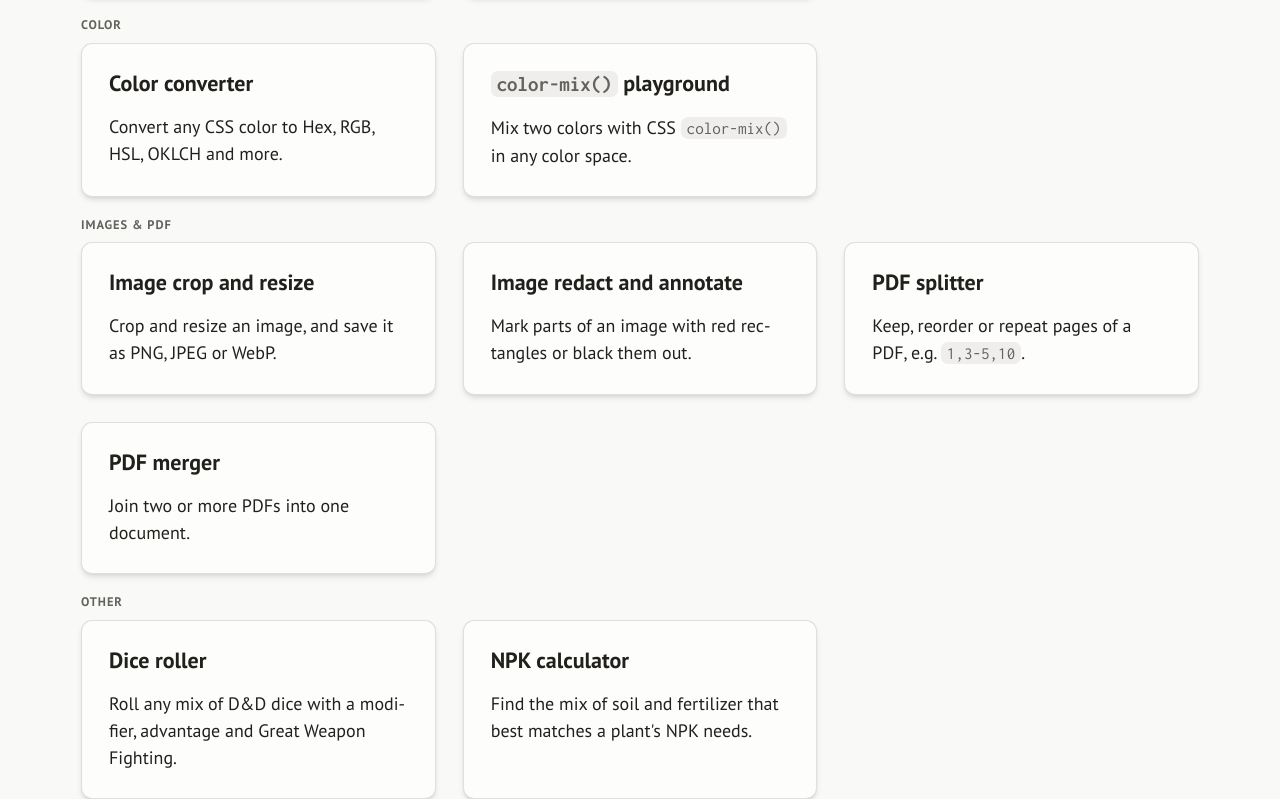
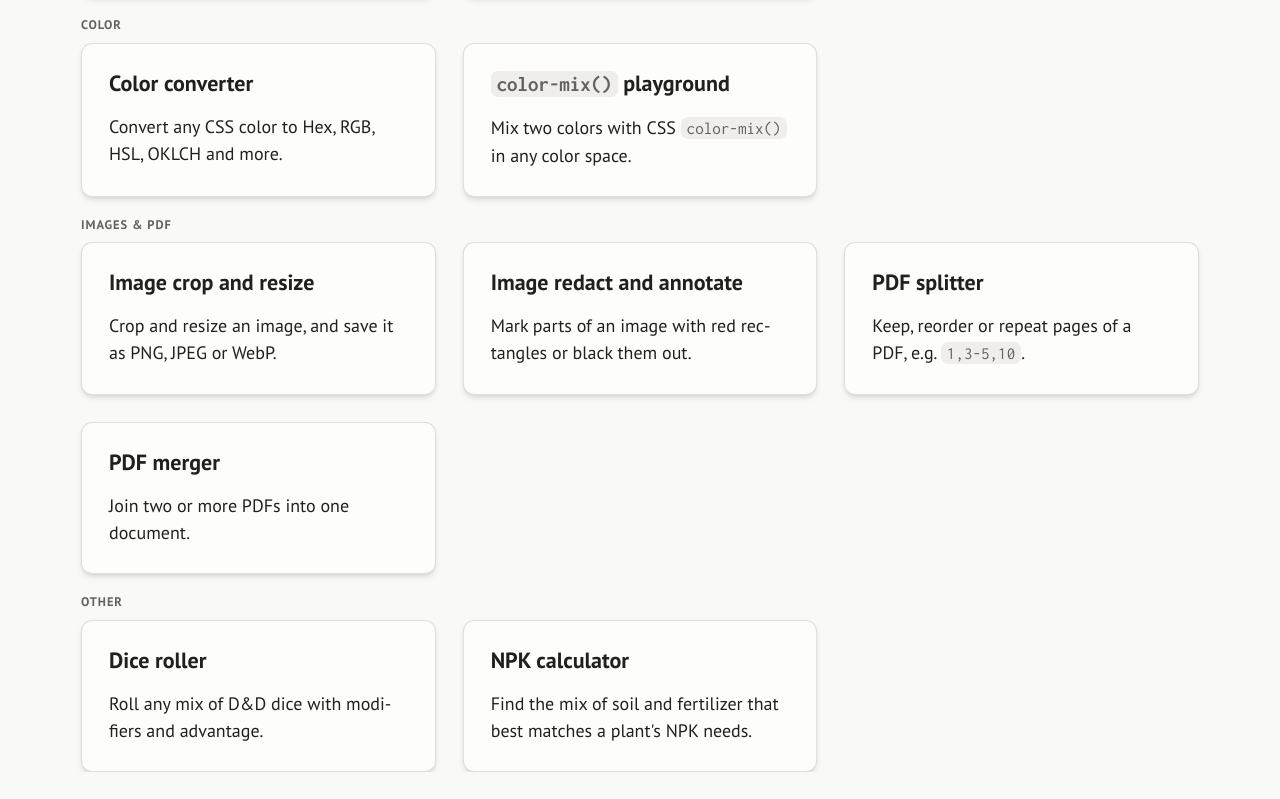
Before and after one commit to troennes/tools, a website: page index.html in a window 1280 px wide. Shown: the part 451-1250 px from the top of the page. After the commit the page ends 1223 px from the top, so only its background shows below. Drawn offline with Linux system fonts and the light colour scheme.

Commit message:
Adjust index text

```diff
--- a/index.html
+++ b/index.html
@@ -105,7 +105,7 @@
       <div class="grid thirds">
         <a href="./html/dice_roller.html" class="card" data-keywords="dice roll roller dnd d&amp;d rpg d4 d6 d8 d10 d12 d20 d100 random great weapon fighting advantage disadvantage">
           <h3>Dice roller</h3>
-          <p>Roll any mix of D&amp;D dice with a modifier, advantage and Great Weapon Fighting.</p>
+          <p>Roll any mix of D&amp;D dice with modifiers and advantage.</p>
         </a>
         <a href="./html/npk_calculator.html" class="card" data-keywords="npk soil fertilizer compost manure mix nitrogen phosphorus potassium plant garden">
           <h3>NPK calculator</h3>
```
